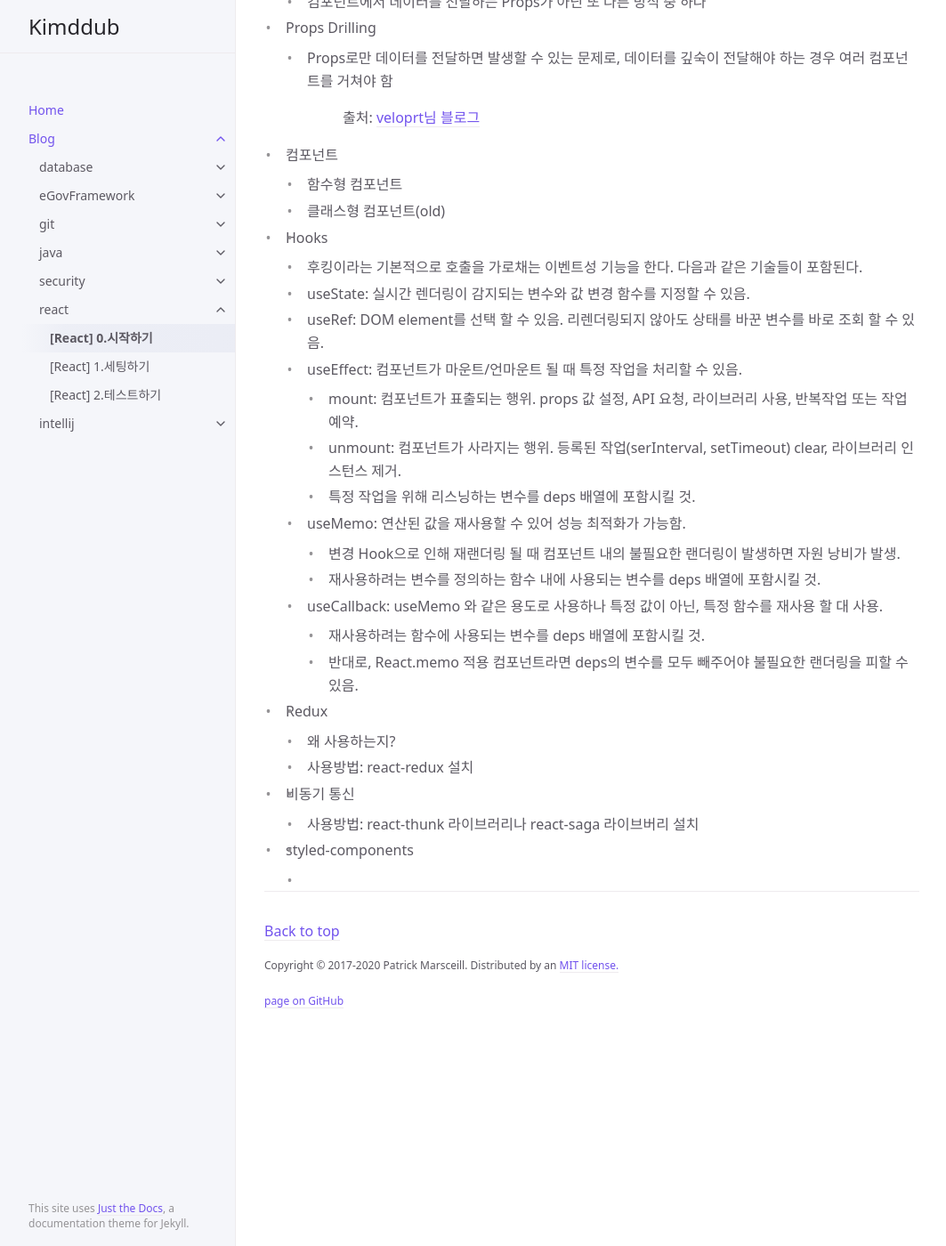
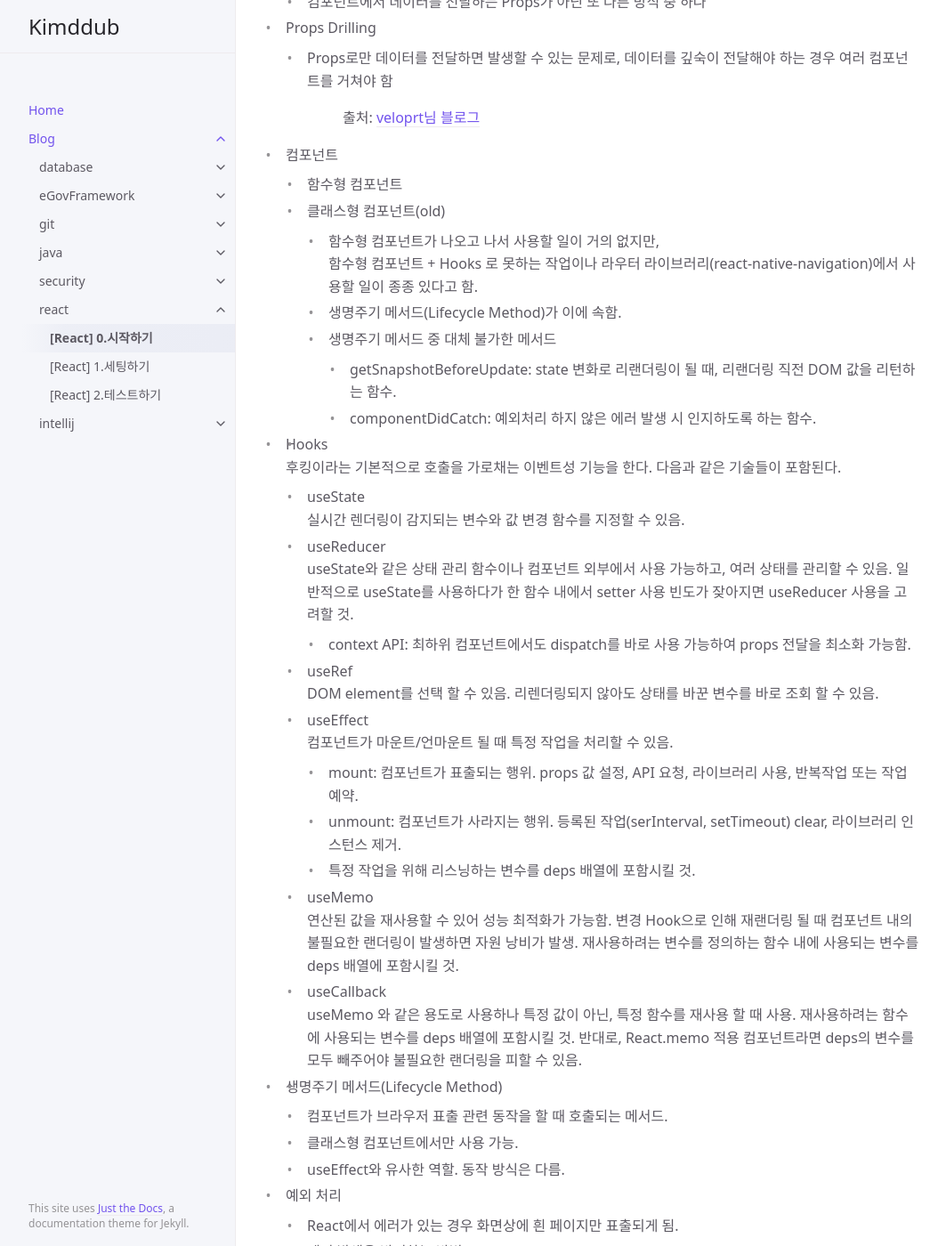
Before and after one commit to kimddub/kimddub.github.io, a Jekyll site: the page built from docs/blog/react/react-start.md, in a window 1280 px wide and 1400 px high, scrolled down 752 px. Shown: the whole window at 89% size, without its empty margins (107-1170 px from the left). Built offline with Jekyll 4.4.1, drawn with Linux system fonts in a browser that asks for light colours; some of the changed text lies outside the part shown.

Commit message:
[docs] 2023-05-26 react

```diff
--- a/docs/blog/react/react-start.md
+++ b/docs/blog/react/react-start.md
@@ -39,22 +39,58 @@ date: 2023-04-07 10:04
 - 컴포넌트
   - 함수형 컴포넌트
   - 클래스형 컴포넌트(old)
+    - 함수형 컴포넌트가 나오고 나서 사용할 일이 거의 없지만,
+    함수형 컴포넌트 + Hooks 로 못하는 작업이나 라우터 라이브러리(react-native-navigation)에서 사용할 일이 종종 있다고 함.
+    - 생명주기 메서드(Lifecycle Method)가 이에 속함.
+    - 생명주기 메서드 중 대체 불가한 메서드
+      - getSnapshotBeforeUpdate: state 변화로 리랜더링이 될 때, 리랜더링 직전 DOM 값을 리턴하는 함수.
+      - componentDidCatch: 예외처리 하지 않은 에러 발생 시 인지하도록 하는 함수.
   - [//]: # (TODO:)
 - Hooks
-  - 후킹이라는 기본적으로 호출을 가로채는 이벤트성 기능을 한다. 다음과 같은 기술들이 포함된다.
-  - useState: 실시간 렌더링이 감지되는 변수와 값 변경 함수를 지정할 수 있음.
-  - useRef: DOM element를 선택 할 수 있음. 리렌더링되지 않아도 상태를 바꾼 변수를 바로 조회 할 수 있음.
-  - useEffect: 컴포넌트가 마운트/언마운트 될 때 특정 작업을 처리할 수 있음.
-    - mount: 컴포넌트가 표출되는 행위. props 값 설정, API 요청, 라이브러리 사용, 반복작업 또는 작업 예약.
-    - unmount: 컴포넌트가 사라지는 행위. 등록된 작업(serInterval, setTimeout) clear, 라이브러리 인스턴스 제거.
-    - 특정 작업을 위해 리스닝하는 변수를 deps 배열에 포함시킬 것.
-  - useMemo: 연산된 값을 재사용할 수 있어 성능 최적화가 가능함.
-    - 변경 Hook으로 인해 재랜더링 될 때 컴포넌트 내의 불필요한 랜더링이 발생하면 자원 낭비가 발생.
-    - 재사용하려는 변수를 정의하는 함수 내에 사용되는 변수를 deps 배열에 포함시킬 것.
-  - useCallback: useMemo 와 같은 용도로 사용하나 특정 값이 아닌, 특정 함수를 재사용 할 대 사용.
-    - 재사용하려는 함수에 사용되는 변수를 deps 배열에 포함시킬 것.
-    - 반대로, React.memo 적용 컴포넌트라면 deps의 변수를 모두 빼주어야 불필요한 랜더링을 피할 수 있음.
+  후킹이라는 기본적으로 호출을 가로채는 이벤트성 기능을 한다. 다음과 같은 기술들이 포함된다.
+  - useState
+  실시간 렌더링이 감지되는 변수와 값 변경 함수를 지정할 수 있음.
+  - useReducer
+    useState와 같은 상태 관리 함수이나 컴포넌트 외부에서 사용 가능하고, 여러 상태를 관리할 수 있음.    일반적으로 useState를 사용하다가 한 함수 내에서 setter 사용 빈도가 잦아지면 useReducer 사용을 고려할 것.
+    - context API: 최하위 컴포넌트에서도 dispatch를 바로 사용 가능하여 props 전달을 최소화 가능함.
+  - useRef
+    DOM element를 선택 할 수 있음. 리렌더링되지 않아도 상태를 바꾼 변수를 바로 조회 할 수 있음.
+  - useEffect
+    컴포넌트가 마운트/언마운트 될 때 특정 작업을 처리할 수 있음.
+      - mount: 컴포넌트가 표출되는 행위. props 값 설정, API 요청, 라이브러리 사용, 반복작업 또는 작업 예약.
+      - unmount: 컴포넌트가 사라지는 행위. 등록된 작업(serInterval, setTimeout) clear, 라이브러리 인스턴스 제거.
+      - 특정 작업을 위해 리스닝하는 변수를 deps 배열에 포함시킬 것.
+  - useMemo
+    연산된 값을 재사용할 수 있어 성능 최적화가 가능함.
+    변경 Hook으로 인해 재랜더링 될 때 컴포넌트 내의 불필요한 랜더링이 발생하면 자원 낭비가 발생.
+    재사용하려는 변수를 정의하는 함수 내에 사용되는 변수를 deps 배열에 포함시킬 것.
+  - useCallback
+    useMemo 와 같은 용도로 사용하나 특정 값이 아닌, 특정 함수를 재사용 할 때 사용.
+    재사용하려는 함수에 사용되는 변수를 deps 배열에 포함시킬 것.
+    반대로, React.memo 적용 컴포넌트라면 deps의 변수를 모두 빼주어야 불필요한 랜더링을 피할 수 있음.
   - [//]: # (TODO:)
+- 생명주기 메서드(Lifecycle Method)
+  - 컴포넌트가 브라우저 표출 관련 동작을 할 때 호출되는 메서드.
+  - 클래스형 컴포넌트에서만 사용 가능.
+  - useEffect와 유사한 역할. 동작 방식은 다름.
+- 예외 처리
+  - React에서 에러가 있는 경우 화면상에 흰 페이지만 표출되게 됨.
+  - 에러 발생을 방지하는 방법
+    - null checking: props가 넘어오지 않아도 에러 발생 전에 특정 페이지 표출 등의 동작으로 오류 발생 전 방지가 가능함.
+  - 에러 발생을 알려주는 방법
+    - defaultProps 설정: 기본값을 설정하여 props가 넘어오지 않아도 오류 발생 대신 기본값을 통해 인지함.
+    - PropTypes: props 설정이 없는 경우 개발 단계에서 경고 확인 가능함.
+  - componentDidCatch 메서드로 에러 분기
+    - 예외 처리하지 않은 에러가 발생했을 때 상황을 알려줌.
+  - sentry 연동
+    - Front-End 에러 발생 시 이를 감지, 수집, 모니터링하는 플랫폼
+    - 에러 발생 시 예외처리되지 못한 케이스를 원인 파악하기 까지의 시간 소요 및 에러 추적의 어려움 등이 있음
+    - Front-End 발생 가능한 에러 종류
+      - 데이터 영역 에러 - 처리 가능
+      - 화면 영역 에러 - 처리 가능
+      - 외부요인에 의한 에러 - 대처 불가능
+      - 런타임 에러 - 대처 불가능
+    -
 - Redux
   - 왜 사용하는지?
   - 사용방법: react-redux 설치
```
Also changed, not shown: docs/blog/react/react-setting.md (+10 -2 lines), docs/blog/security/spring-security-oauth.md (+4 -4 lines).
